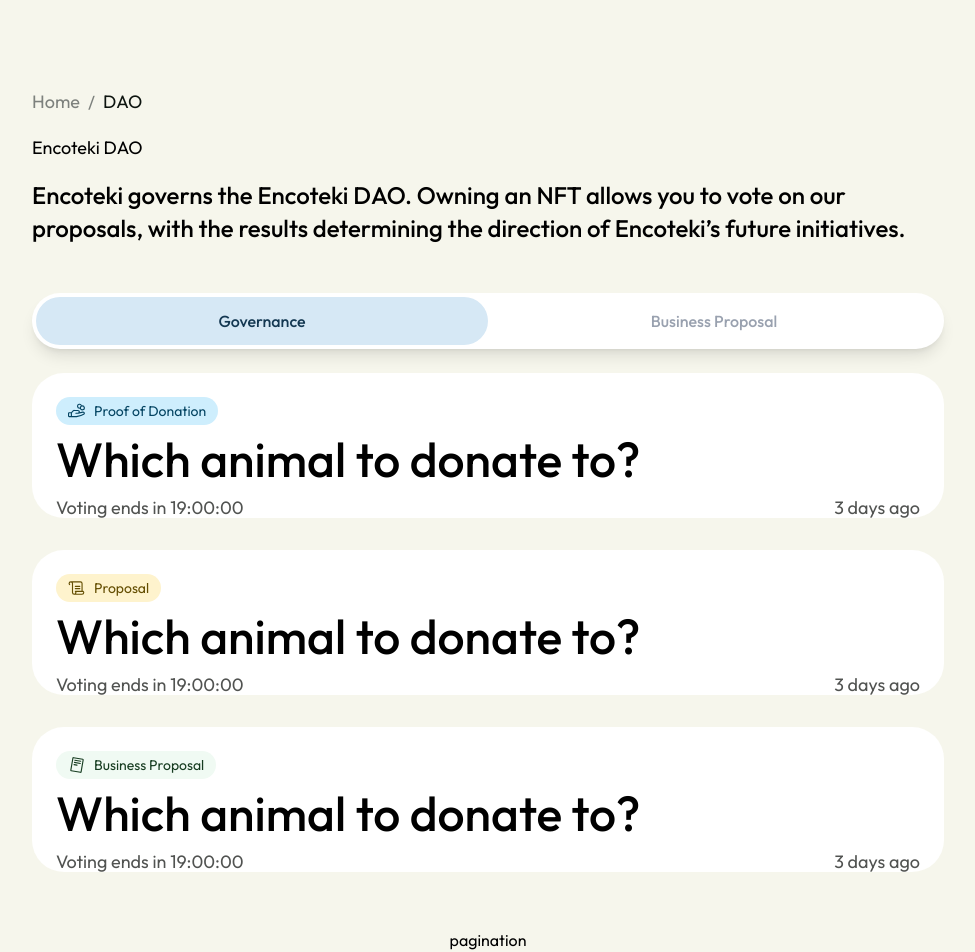
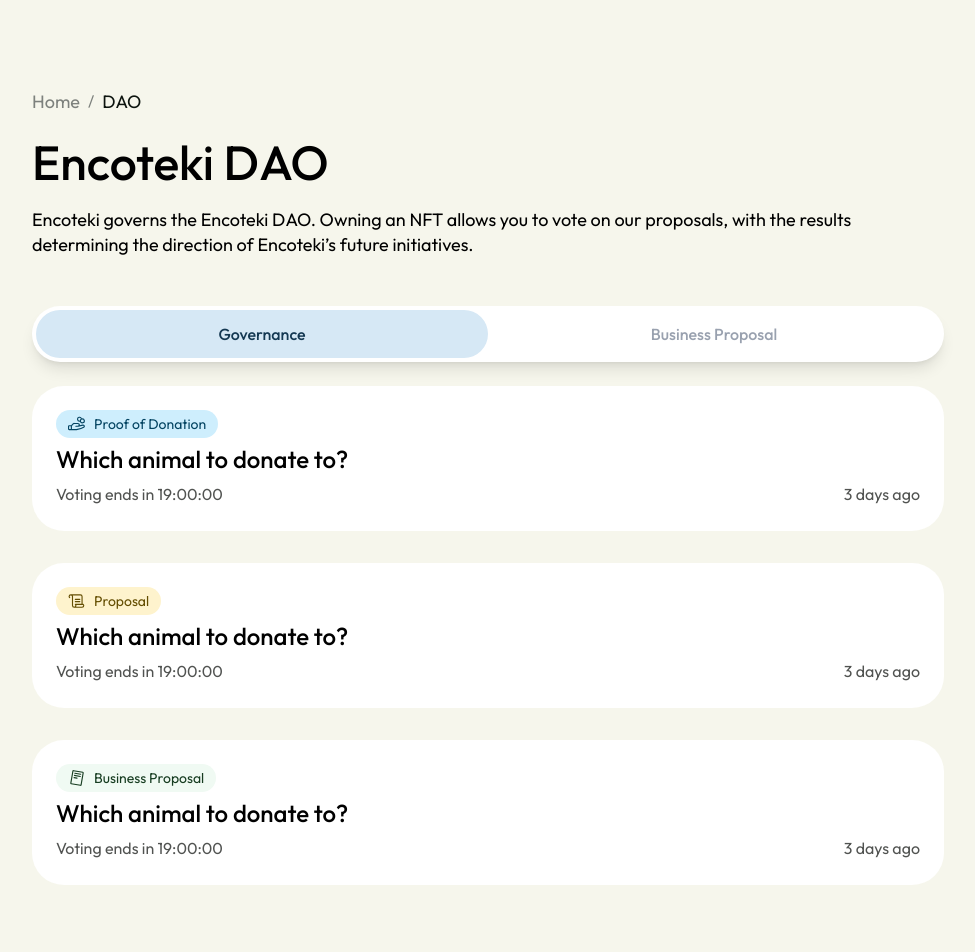
Before and after one commit to encoteki/fe-v2, a Next.js app: page /hub/dao in a window 1280 px wide. Shown: the part 120-1072 px from the top of the page, without its empty margins (152-1127 px from the left). Built offline with nearby package versions, Linux system fonts and the light colour scheme.

Commit message:
style: readjust font size

```diff
--- a/src/app/globals.css
+++ b/src/app/globals.css
@@ -1,6 +1,5 @@
 @import 'tailwindcss';
 @config "../../tailwind.config.ts";
-
 @plugin 'tailwindcss-animate';
 @custom-variant dark (&:is(.dark *));
 
@@ -12,20 +11,21 @@ html {
   button {
     @apply cursor-pointer;
   }
+
   h1 {
     @apply text-3xl font-medium leading-tight tablet:text-5xl;
   }
-
   h2 {
     @apply text-2xl font-medium leading-snug tablet:text-4xl;
   }
-
   h3 {
     @apply text-xl font-medium leading-snug tablet:text-2xl;
   }
-
+  h4 {
+    @apply text-base font-medium leading-snug tablet:text-lg;
+  }
   p {
-    @apply text-base leading-relaxed tablet:text-lg;
+    @apply text-sm leading-relaxed tablet:text-base;
   }
 }
 
@@ -55,28 +55,6 @@ html {
   }
   .proposal-card {
     @apply flex h-[145px] w-full cursor-pointer flex-col justify-between gap-1 rounded-[32px] bg-white p-5 tablet:p-6;
-  }
-
-  /* Font */
-  .heading-1 {
-    @apply text-3xl font-semibold leading-tight tablet:text-5xl desktop:text-6xl;
-  }
-
-  .heading-2 {
-    @apply text-2xl font-semibold leading-snug tablet:text-4xl desktop:text-5xl;
-  }
-
-  .heading-3 {
-    @apply text-xl font-semibold leading-snug tablet:text-2xl desktop:text-3xl;
-  }
-
-  /* Body text variants */
-  .body-lg {
-    @apply text-base leading-relaxed tablet:text-lg desktop:text-xl;
-  }
-
-  .body-sm {
-    @apply text-sm leading-relaxed tablet:text-base desktop:text-lg;
   }
 
   /* Display / Hero text variants */
--- a/src/app/hub/dao/page.tsx
+++ b/src/app/hub/dao/page.tsx
@@ -37,12 +37,12 @@ export default function DaoPage() {
       <div className="dao-section">
         <header className="space-y-2 tablet:space-y-4">
           <Breadcrumbs items={links} />
-          <p className="text-48">Encoteki DAO</p>
-          <h3 className="">
+          <p className="display-48">Encoteki DAO</p>
+          <h4 className="font-normal">
             Encoteki governs the Encoteki DAO. Owning an NFT allows you to vote
             on our proposals, with the results determining the direction of
             Encoteki’s future initiatives.
-          </h3>
+          </h4>
         </header>
 
         <section className="space-y-6">
--- a/src/features/dao/components/DaoList.tsx
+++ b/src/features/dao/components/DaoList.tsx
@@ -90,7 +90,7 @@ export function DAOList() {
                   }
                 >
                   <Badge type={item.type} />
-                  <h1 className="font-medium">Which animal to donate to?</h1>
+                  <h3 className="font-medium">Which animal to donate to?</h3>
                   <div className="flex justify-between">
                     <p className="text-neutral-30">Voting ends in 19:00:00</p>
                     <p className="text-neutral-30">3 days ago</p>
@@ -102,7 +102,7 @@ export function DAOList() {
         )}
       </section>
 
-      <div className="flex w-full justify-center">pagination</div>
+      <div className="hidden w-full justify-center">pagination</div>
     </>
   )
 }
--- a/src/features/mint/components/SelectPaymentMethod.tsx
+++ b/src/features/mint/components/SelectPaymentMethod.tsx
@@ -45,7 +45,7 @@ export default function SelectPaymentMethod() {
   return (
     <>
       <div className="text-left">
-        <h2 className="font-medium">Payment methods</h2>
+        <h3 className="font-medium">Payment methods</h3>
         <p className="text-sm text-neutral-40">
           Please select a payment method
         </p>
@@ -68,7 +68,7 @@ export default function SelectPaymentMethod() {
                     className="size-[25px]"
                     priority
                   />{' '}
-                  <h3> {item.name}</h3>
+                  <p className="text-base tablet:text-lg"> {item.name}</p>
                 </div>
 
                 <p className="text-[10px] text-gray-400 tablet:text-xs">
@@ -78,7 +78,7 @@ export default function SelectPaymentMethod() {
 
               <div className="flex flex-1 items-end justify-end gap-2">
                 <p>{item.cost}</p>
-                <p className="">{item.name}</p>
+                <p>{item.name}</p>
               </div>
             </button>
           )
```
